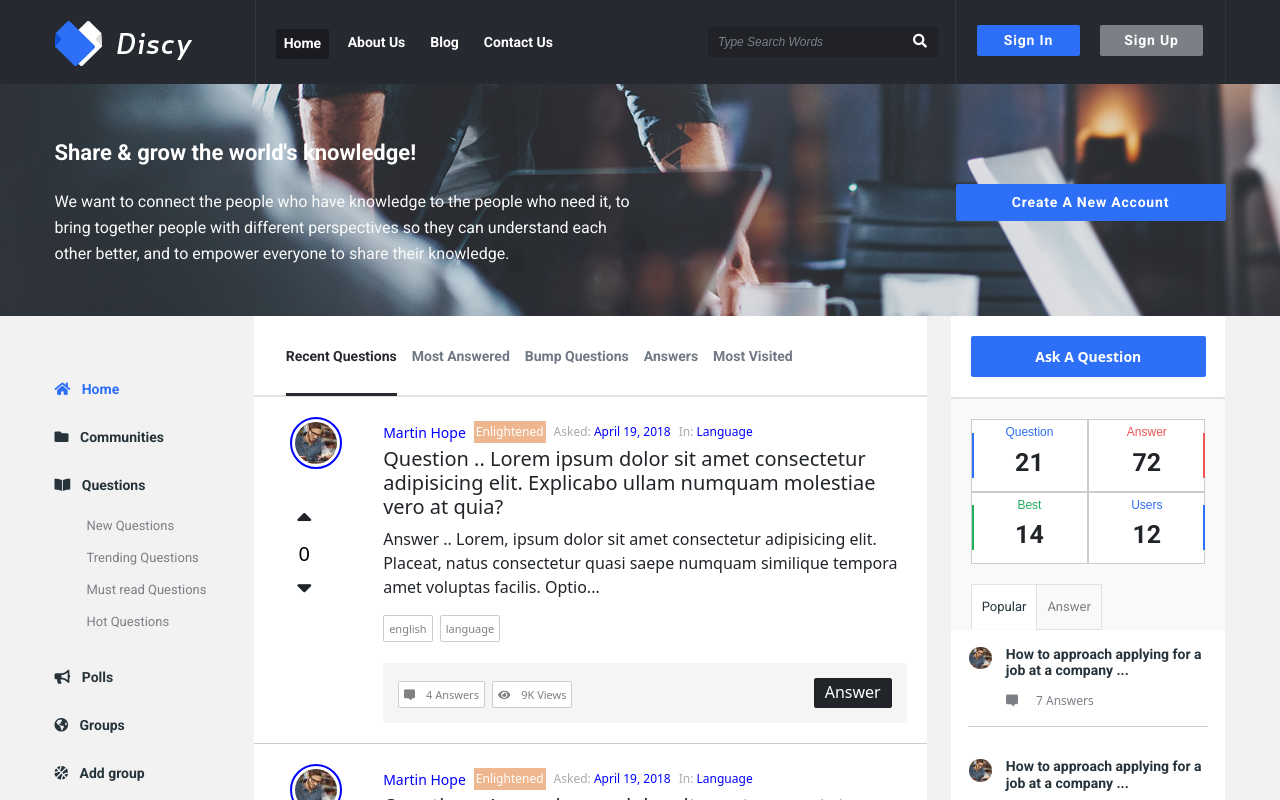
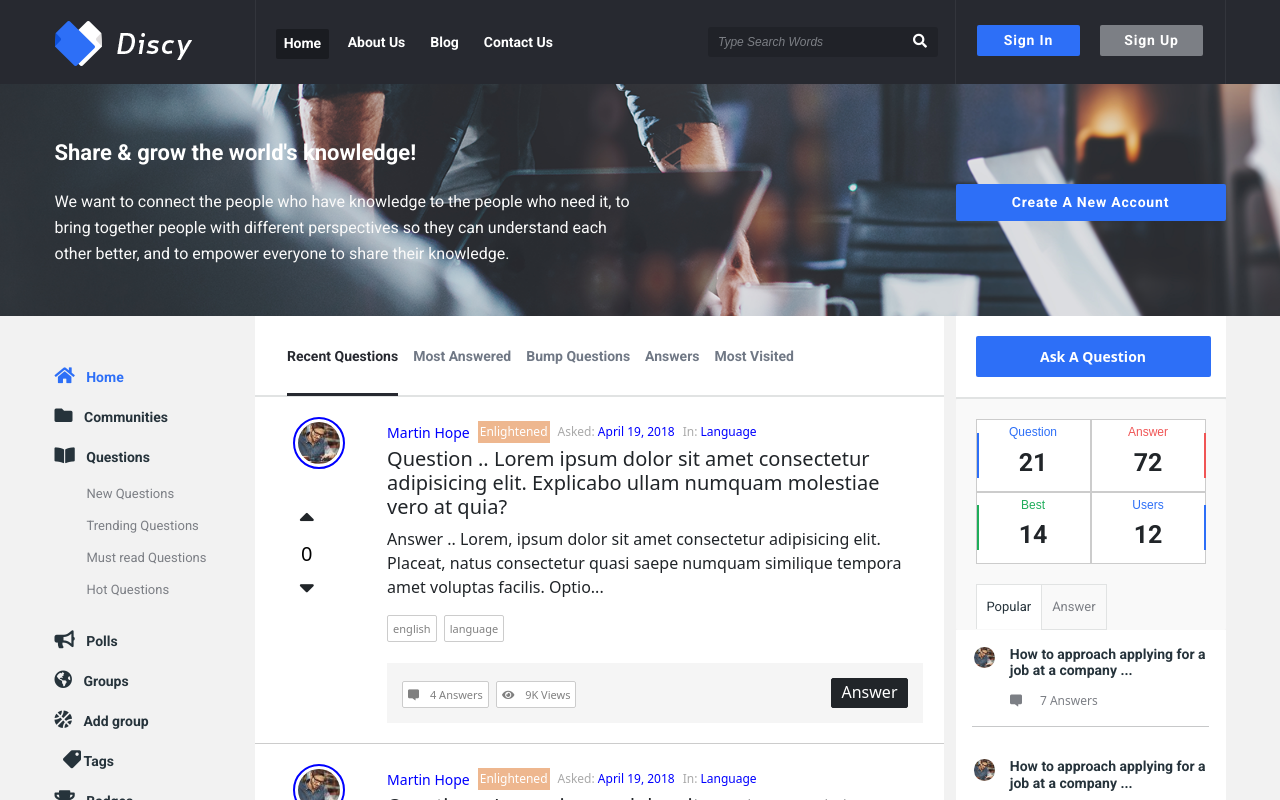
Before and after one commit to ahmadEssam77/Discy, a Vue app: page / in a window 1280 px wide. Shown: the top 800 px of the page. Built offline with nearby package versions, Linux system fonts and the light colour scheme.

Commit message:
adjust the layout and left side component

```diff
--- a/src/App.vue
+++ b/src/App.vue
@@ -2,17 +2,17 @@
   <Navbar />
   <Createnewaccount />
   <div class="container">
-    <div class="row">
+    <div class="d-flex">
       <!-- Left -->
-      <div class="col-md-2">
+      <div class="design-left">
         <Leftside />
       </div>
       <!-- Middle -->
-      <div class="col-md-7">
+      <div class="design-middle">
         <router-view></router-view>
       </div>
       <!-- Right -->
-      <div class="col-md-3">
+      <div class="design-right">
         <Rightside />
       </div>
     </div>
@@ -56,4 +56,17 @@ body {
   padding-right: 0 !important;
   padding-left: 0 !important;
 }
+
+.design-left {
+  width: 201px;
+}
+
+.design-middle {
+  width: 690px;
+  margin-right: 12px;
+}
+
+.design-right {
+  width: 270px;
+}
 </style>
--- a/src/components/Leftside.vue
+++ b/src/components/Leftside.vue
@@ -1,5 +1,5 @@
 <template>
-  <div class="pt-5 left-side">
+  <div class="left-side">
     <ul>
       <li>
         <router-link
@@ -123,6 +123,10 @@ export default {
 </script>
 
 <style scoped>
+.left-side {
+  padding-top: 40px;
+}
+
 .myActive {
   color: var(--main-blue-bg-text-color);
 }
@@ -132,7 +136,7 @@ a {
   text-decoration: none;
   color: var(--ancor-color);
   font-family: var(--roboto-font-family);
-  font-weight: bold;
+  font-weight: 700;
   font-size: 14px;
   transition: 0.5s;
 }
@@ -143,8 +147,13 @@ a:hover {
 
 ul {
   list-style: none;
-  line-height: 3;
+  line-height: 2.5;
   padding-left: 0;
+}
+
+.left-side i {
+  font-size: 18px;
+  /* font-weight: 400; */
 }
 
 /* Questions list */
```
